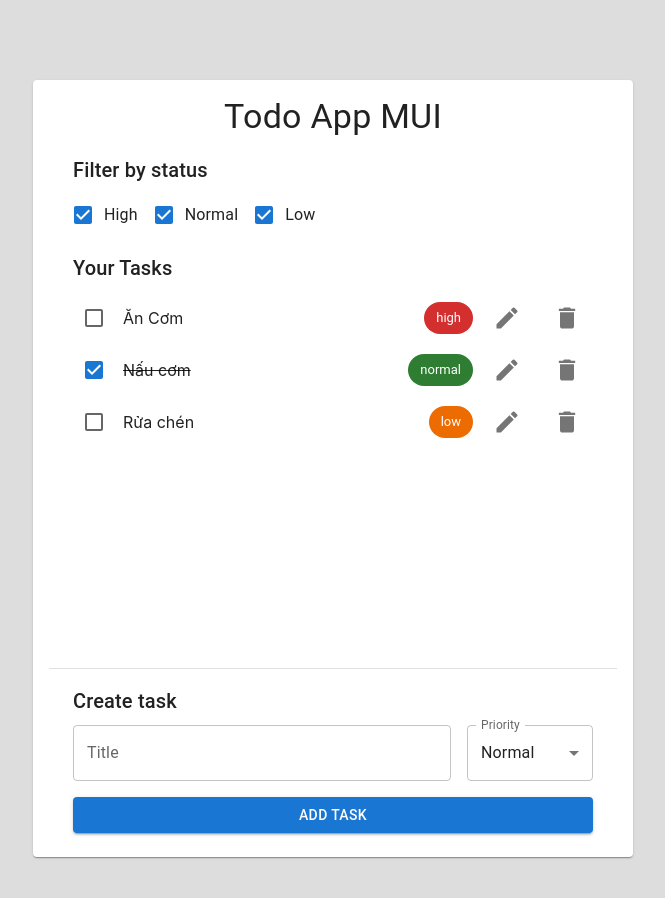
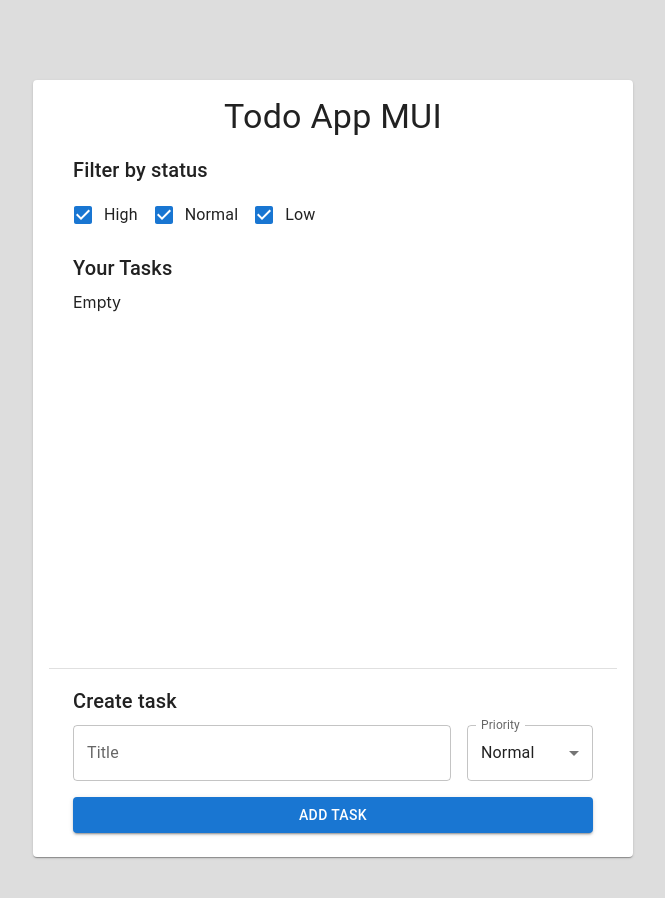
Before and after one commit to dikang32/todo-app-mui, a React (Vite) app: page / in a window 1280 px wide. Shown: the top 898 px of the page, without its empty margins (307-972 px from the left). Built offline with nearby package versions, Linux system fonts and the light colour scheme.

Commit message:
localstorage

```diff
--- a/src/main.jsx
+++ b/src/main.jsx
@@ -4,6 +4,7 @@ import App from "./App.jsx";
 import "./index.css";
 import { BrowserRouter } from "react-router-dom";
 import { ToastContainer } from "react-toastify";
+import "react-toastify/dist/ReactToastify.css";
 
 ReactDOM.createRoot(document.getElementById("root")).render(
   <React.StrictMode>
--- a/src/pages/Home/index.jsx
+++ b/src/pages/Home/index.jsx
@@ -28,7 +28,7 @@ import {
 import DeleteIcon from "@mui/icons-material/Delete";
 import EditIcon from "@mui/icons-material/Edit";
 import { getColor } from "../../assets/utils/color";
-  import { useState } from "react";
+import { useEffect, useState } from "react";
 import { v4 as uuidv4 } from "uuid";
 import { ToastContainer, toast } from "react-toastify";
 import "react-toastify/dist/ReactToastify.css";
@@ -39,26 +39,7 @@ import {
     priority: "normal",
     isDone: false,
   });
-    const [taskList, setTaskList] = useState([
-      {
-        id: uuidv4(),
-        title: "Ăn Cơm",
-        priority: "high",
-        isDone: false,
-      },
-      {
-        id: uuidv4(),
-        title: "Nấu cơm",
-        priority: "normal",
-        isDone: true,
-      },
-      {
-        id: uuidv4(),
-        title: "Rửa chén",
-        priority: "low",
-        isDone: false,
-      },
-    ]);
+  const [taskList, setTaskList] = useState(JSON.parse(localStorage.getItem("tasks")) ?? []);
   const [isValidate, setIsValidate] = useState(false);
   const handleSubmit = () => {
     if (task.title.trim() === "") {
@@ -76,6 +57,13 @@ import {
     toast.success("Successfully");
     setIsValidate(false);
   };
+
+  useEffect(() => {
+    localStorage.setItem(
+      "tasks",
+      JSON.stringify(taskList)
+    );
+  }, [taskList]);
 
   // Filter by RadioGroup
   // const [filter,setFilter] = useState("all")
@@ -138,7 +126,6 @@ import {
 
   return (
     <>
-
       <Dialog maxWidth={"lg"} open={open} onClose={() => setOpen(false)}>
         <DialogTitle>Edit</DialogTitle>
         <DialogContent>
```
Lines whose indentation alone changed are shown as unchanged.
